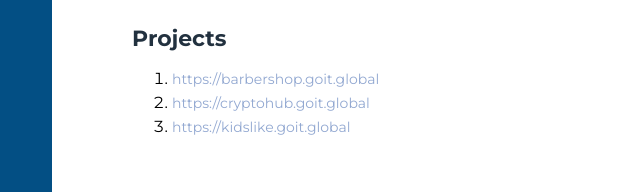
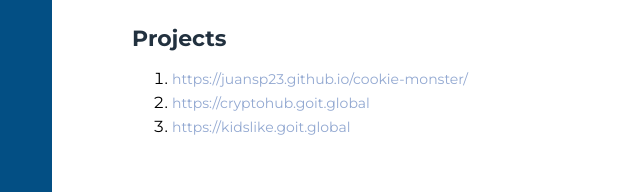
Before and after one commit to JuanSP23/juansp23.github.io, a plain HTML site: page index.html in a window 1280 px wide. Shown: the part 467-659 px from the top of the page, 366-1006 px from the left. Drawn offline with Linux system fonts and the light colour scheme.

Commit message:
Update index.html
I change one of the links, now the have my project about the cookie monster!

```diff
--- a/index.html
+++ b/index.html
@@ -78,8 +78,8 @@
 
           <ol>
             <li>
-              <a href="https://barbershop.goit.global/" class="projects-link">
-                https://barbershop.goit.global
+              <a href="https://juansp23.github.io/cookie-monster//" class="projects-link">
+                https://juansp23.github.io/cookie-monster/
               </a>
             </li>
             <li>
```
